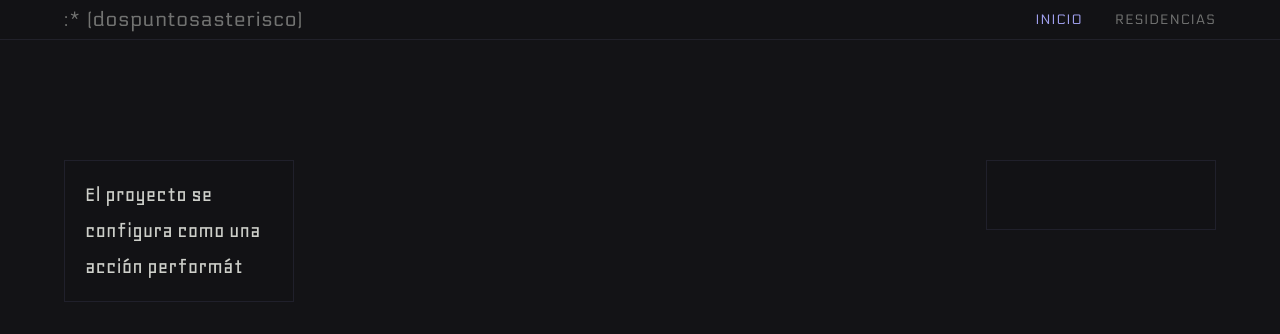
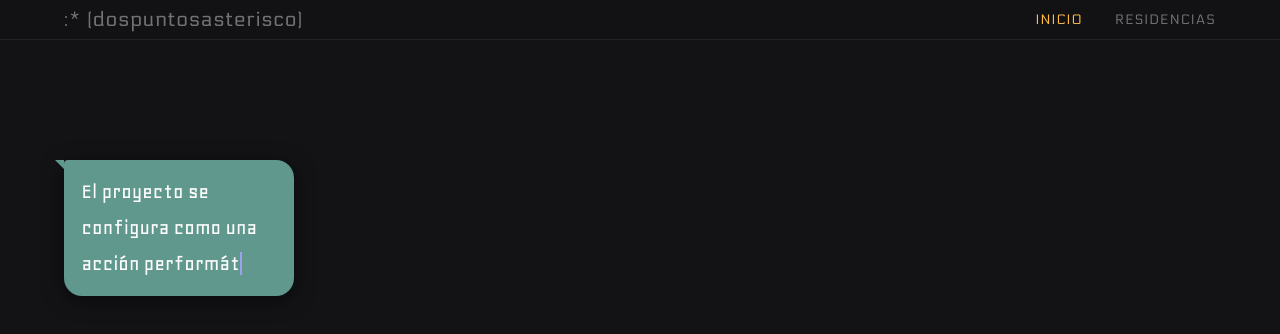
Before and after one commit to Lonsotibas/dospuntosasterisco-web, a Vue app: page / in a window 1280 px wide. Shown: the top 334 px of the page. Built offline with nearby package versions, Linux system fonts and the light colour scheme; no server answers.

Commit message:
Transforma textos en inicio a burbujas de mensajes

```diff
--- a/src/assets/base.css
+++ b/src/assets/base.css
@@ -13,6 +13,8 @@
   --black:      #131316;
   --black-soft: #1c1c20;
   --black-mute: #2d2d34;
+
+  --accent: #ffbc42;
 
   --tropical-indigo: #9f9fed;
   --tropical-indigo-dim: rgba(159, 159, 237, 0.45);
--- a/src/components/GalleryModal.vue
+++ b/src/components/GalleryModal.vue
@@ -112,7 +112,7 @@ defineExpose({ openModal, closeModal });
 </template>
 
 <style scoped lang="less">
-@primary-color: var(--tropical-indigo); // Grindr's blue accent color
+@primary-color: var(--accent);
 @dark-bg: var(--black); // Dark background
 @text-color: #ffffff; // White text
 
--- a/src/components/Header.vue
+++ b/src/components/Header.vue
@@ -56,10 +56,10 @@ import { RouterLink } from "vue-router";
   }
 }
 .menu-item-active {
-  color: var(--tropical-indigo);
+  color: var(--accent);
 
   &:hover {
-    color: var(--tropical-indigo);
+    color: var(--accent);
   }
 }
 </style>
--- a/src/components/TypeText.vue
+++ b/src/components/TypeText.vue
@@ -71,13 +71,13 @@ onMounted(() => {
 </script>
 
 <template>
-  <div class="typewriter left">
+  <div v-show="leftText.length > 0" class="typewriter left">
     <span>
       {{ leftText }}
     </span>
     <span class="cursor"></span>
   </div>
-  <div class="typewriter right">
+  <div v-show="rightText.length > 0" class="typewriter right">
     <span>
       {{ rightText }}
     </span>
@@ -92,25 +92,52 @@ onMounted(() => {
   font-size: 1.4rem;
   line-height: 1.6;
   top: 20vh;
-  color: var(--color-text);
-  background: rgba(19, 19, 22, 0.55);
-  backdrop-filter: blur(8px);
-  -webkit-backdrop-filter: blur(8px);
-  padding: 1rem 1.25rem;
-  border: 1px solid var(--color-border);
+  color: var(--black);
+  font-weight: 600;
+  padding: 0.9rem 1.1rem;
+  box-shadow: 0 4px 20px rgba(0, 0, 0, 0.5);
 
   .cursor {
-    border-right: 0.1em solid var(--tropical-indigo);
+    border-right: 0.12em solid var(--tropical-indigo);
     animation: blink 1s step-end infinite;
   }
 
   &.left {
     left: 5vw;
+    background: #61988e;
+    color: var(--white);
+    border-radius: 4px 18px 18px 18px;
+
+    &::before {
+      content: '';
+      position: absolute;
+      top: 0;
+      left: -9px;
+      width: 0;
+      height: 0;
+      border-style: solid;
+      border-width: 0 9px 9px 0;
+      border-color: transparent #61988e transparent transparent;
+    }
   }
 
   &.right {
     right: 5vw;
     text-align: right;
+    background: #ffbc42;
+    border-radius: 18px 4px 18px 18px;
+
+    &::before {
+      content: '';
+      position: absolute;
+      top: 0;
+      right: -9px;
+      width: 0;
+      height: 0;
+      border-style: solid;
+      border-width: 9px 9px 0 0;
+      border-color: #ffbc42 transparent transparent transparent;
+    }
   }
 
   @keyframes blink {
```
